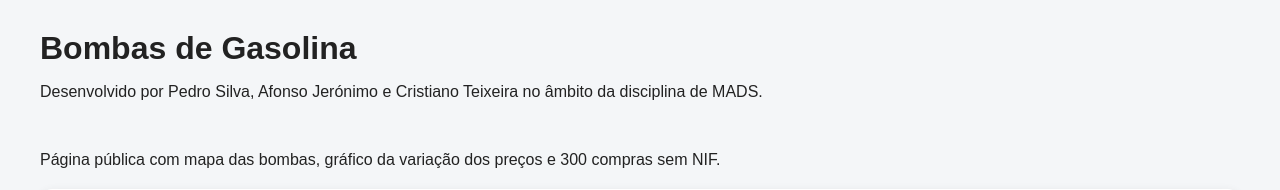
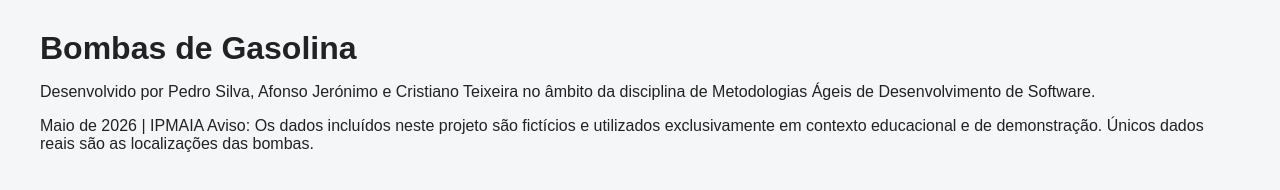
Before and after one commit to Projeto186/mads-bombas-gasolina-projeto2, a Flask app: template templates/home.html in a window 1280 px wide. Shown: the part 46-236 px from the top of the page. Run offline with Flask 3, Linux system fonts and the light colour scheme; the template is opened without the code that fills it, so the values that code supplies are empty.

Commit message:
Atualização do projeto Flask

```diff
--- a/templates/home.html
+++ b/templates/home.html
@@ -2,7 +2,9 @@
 
 {% block conteudo %}
 <h1>Bombas de Gasolina</h1>
-<p>Desenvolvido por Pedro Silva, Afonso Jerónimo e Cristiano Teixeira no âmbito da disciplina de MADS.</p></br>
+<p>Desenvolvido por Pedro Silva, Afonso Jerónimo e Cristiano Teixeira no âmbito da disciplina de Metodologias Ágeis de Desenvolvimento de Software.</p>
+<p>Maio de 2026 | IPMAIA
+Aviso: Os dados incluídos neste projeto são fictícios e utilizados exclusivamente em contexto educacional e de demonstração. Únicos dados reais são as localizações das bombas.</p></br>
 <p>Página pública com mapa das bombas, gráfico da variação dos preços e 300 compras sem NIF.</p>
 
 <section class="card">
```
